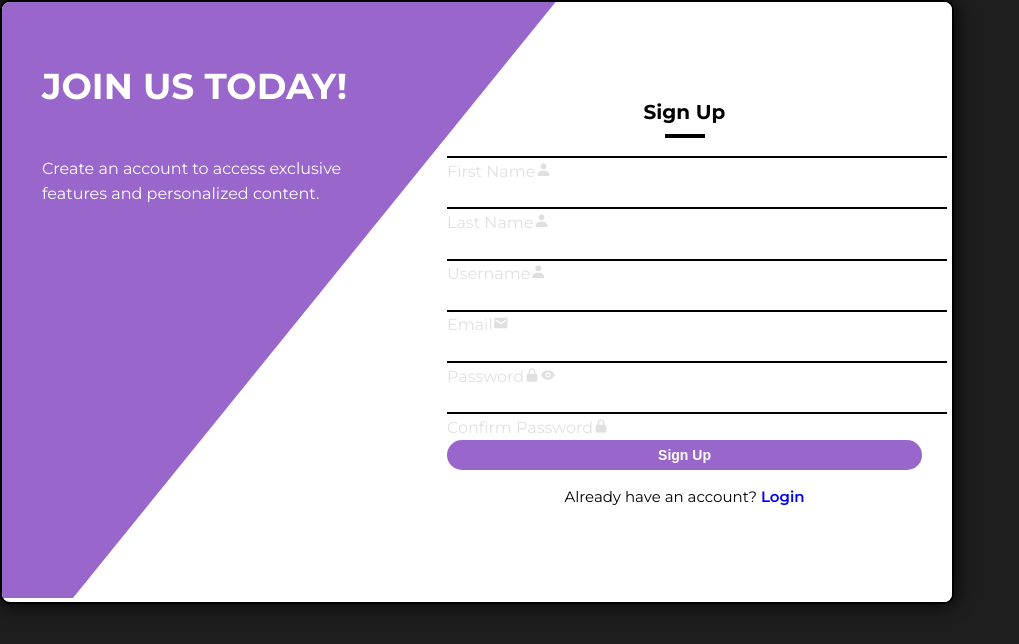
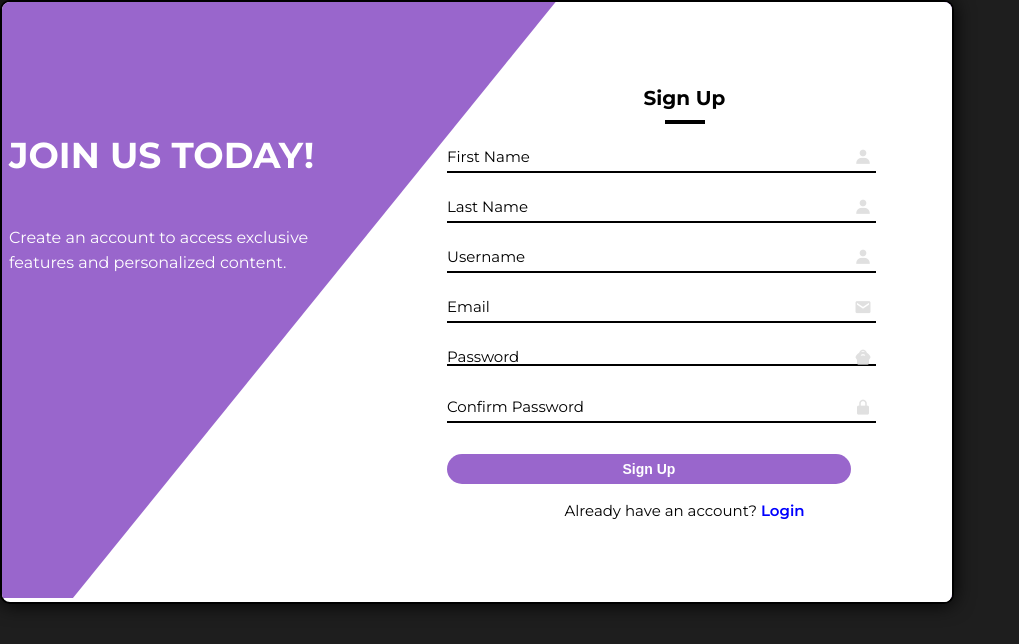
Before and after one commit to Real-Partha/The-One-Interview, a React (Vite) app in the folder Frontend/: page /login-register in a window 1280 px wide. Both pictures are taken after a click on the link "Sign Up". Shown: the top 644 px of the page, without its empty margins (0-1019 px from the left). Built offline with nearby package versions, Linux system fonts and the light colour scheme; no server answers; a web font is replaced by a local one.

Commit message:
Updated the Sign-up Input Format

```diff
--- a/Frontend/src/components/Authentication/LoginRegister.css
+++ b/Frontend/src/components/Authentication/LoginRegister.css
@@ -84,7 +84,7 @@
 }
 
 .LoginRegister-input-box input {
-    width: 100%;
+    width: 75%;
     height: 100%;
     background: transparent;
     color: #000;
@@ -111,6 +111,7 @@
     color: #000;
     pointer-events: none;
     transition: 0.5s;
+    justify-content: left;
 }
 
 .LoginRegister-input-box input:focus ~ label,
@@ -122,7 +123,7 @@
 .LoginRegister-input-box i {
     position: absolute;
     top: 50%;
-    right: 0;
+    right: 100px;
     transform: translateY(-50%);
     font-size: 18px;
     transition: 0.5s;
@@ -134,7 +135,7 @@
 }
 
 .LoginRegister-btn {
-    width: 100%;
+    width: 85%;
     height: 45px;
     background-color: #9966cc;
     color: #fff;
@@ -152,6 +153,7 @@
 }
 
 .LoginRegister-login-divider {
+    width: 85%;
     display: flex;
     align-items: center;
     text-align: center;
@@ -171,7 +173,7 @@
 }
 
 .LoginRegister-login-google-button {
-    width: 100%;
+    width: 85%;
     padding: 0.75rem;
     border: 1px solid #ccc;
     border-radius: 5px;
@@ -277,6 +279,8 @@
 
 .LoginRegister-wrapper.LoginRegister-active .LoginRegister-info-text.LoginRegister-register {
     pointer-events: auto;
+    margin-top: 69px;
+    margin-left: -33px;
 }
 
 .LoginRegister-wrapper .LoginRegister-rotate-bg2 {
@@ -326,6 +330,7 @@
 .LoginRegister-wrapper.LoginRegister-active .LoginRegister-form-box.LoginRegister-register .LoginRegister-btn {
     height: 30px;
     font-size: 14px;
+    margin-top: 10px;
 }
 
 .LoginRegister-wrapper.LoginRegister-active .LoginRegister-form-box.LoginRegister-register .LoginRegister-linkTxt {
@@ -342,16 +347,8 @@
     margin-bottom: 5px;
 }
 
-.LoginRegister-two-factor-message {
-    text-align: center;
-    margin-bottom: 20px;
-}
 
-.LoginRegister-two-factor-icon {
-    font-size: 48px;
-    color: #9966cc;
-    margin-bottom: 10px;
-}
+
 
 /* Continuing the updated CSS */
 
@@ -401,6 +398,7 @@
 
 /* Info text for Login */
 .LoginRegister-wrapper .LoginRegister-info-text.LoginRegister-login .LoginRegister-animation {
+    font-size: 30px;
     transform: translateX(0);
     opacity: 1;
     filter: blur(0);
@@ -514,14 +512,33 @@
 
 /* Two-factor authentication message */
 .LoginRegister-two-factor-message {
+    background-color: #3d4a57;
+    border: 1px solid #b0d4ff;
+    border-radius: 8px;
+    padding: 20px;
+    margin-bottom: 20px;
     text-align: center;
-    margin-bottom: 20px;
+    box-shadow: 0 2px 4px rgba(0, 0, 0, 0.1);
+    margin-top: 2rem;
+    width:70%
 }
 
+
+
 .LoginRegister-two-factor-icon {
-    font-size: 48px;
-    color: #9966cc;
+    font-size: 2.5rem;
+    color: #4a90e2;
+    margin-bottom: 10px;
+}
+
+.LoginRegister-two-factor-message h3 {
+    color: #4a90e2;
     margin-bottom: 10px;
+}
+
+.LoginRegister-two-factor-message p {
+    color: #ecb82a;
+    margin-bottom: 5px;
 }
 
 
@@ -529,7 +546,7 @@
 
 
 .SignUp-form-input-box input {
-    width: 100%;
+    width: 85%;
     height: 100%;
     background: transparent;
     color: #000;
@@ -546,3 +563,37 @@
 .SignUp-form-input-box input:valid {
     border-bottom-color: #17a;
 }
+.SignUp-form-input-box {
+    position: relative;
+    width: 100%;
+    height: 25px;
+    margin: 25px 0;
+}
+
+.SignUp-form-input-box label {
+    position: absolute;
+    top: 50%;
+    left: 0; /* Align label to the left */
+    transform: translateY(-50%);
+    font-size: 15px;
+    color: #000;
+    pointer-events: none;
+    transition: 0.5s;
+}
+.SignUp-form-input-box input:focus ~ label,
+.SignUp-form-input-box input:valid ~ label {
+    top: -5px;
+    color: #17a;
+}
+.SignUp-form-input-box i {
+    position: absolute;
+    top: 50%;
+    right: 50px; /* Adjust icon to be closer to the input */
+    transform: translateY(-50%);
+    font-size: 18px;
+    transition: 0.5s;
+}
+.SignUp-form-input-box input:focus ~ i,
+.SignUp-form-input-box input:valid ~ i {
+    color: #17a;
+}
--- a/Frontend/src/components/Authentication/LoginRegister.jsx
+++ b/Frontend/src/components/Authentication/LoginRegister.jsx
@@ -404,18 +404,20 @@ const LoginRegister = () => {
           <form onSubmit={handleSignupSubmit}>
             <div
               className="SignUp-form-input-box animation"
-              style={{ "--i": 18, "--j": 1 }}
+              style={{ "--i": 18, "--j": 3 }}
             >
               <input
                 type="text"
                 name="first_name"
                 value={signupData.first_name}
                 onChange={handleSignupChange}
+                // placeholder="First Name"
                 required
               />
               <label>First Name</label>
               <i className="bx bxs-user"></i>
             </div>
+
             <div
               className="SignUp-form-input-box animation"
               style={{ "--i": 19, "--j": 2 }}
@@ -425,9 +427,10 @@ const LoginRegister = () => {
                 name="last_name"
                 value={signupData.last_name}
                 onChange={handleSignupChange}
+                // placeholder="Last Name"
                 required
               />
-              <label>Last Name</label>
+             <label>Last Name</label>
               <i className="bx bxs-user"></i>
             </div>
             <div
@@ -439,6 +442,7 @@ const LoginRegister = () => {
                 name="username"
                 value={signupData.username}
                 onChange={handleSignupChange}
+                // placeholder="Username"
                 required
               />
               <label>Username</label>
@@ -463,10 +467,11 @@ const LoginRegister = () => {
                 name="email"
                 value={signupData.email}
                 onChange={handleSignupChange}
+                // placeholder="Email"
                 required
               />
               <label>Email</label>
-              <i className="bx bxs-envelope"></i>
+               <i className="bx bxs-envelope"></i>
             </div>
             {checkingEmail && (
               <span className="checking">Checking email...</span>
@@ -481,19 +486,23 @@ const LoginRegister = () => {
               className="SignUp-form-input-box animation"
               style={{ "--i": 22, "--j": 5 }}
             >
+              <div style={{display:"flex"}}>
+
               <input
                 type={showSignupPassword ? "text" : "password"}
                 name="password"
                 value={signupData.password}
                 onChange={handleSignupChange}
+                // placeholder="Password"
                 required
-              />
+                />
               <label>Password</label>
               <i className="bx bxs-lock-alt"></i>
               <i
                 className={`bx ${showSignupPassword ? "bxs-hide" : "bxs-show"}`}
                 onClick={() => setShowSignupPassword(!showSignupPassword)}
-              ></i>
+                ></i>
+                </div>
             </div>
             {passwordError && <span className="error">{passwordError}</span>}
             <div
@@ -505,6 +514,7 @@ const LoginRegister = () => {
                 name="confirmPassword"
                 value={signupData.confirmPassword}
                 onChange={handleSignupChange}
+                // placeholder="Confirm Password"
                 required
               />
               <label>Confirm Password</label>
```
